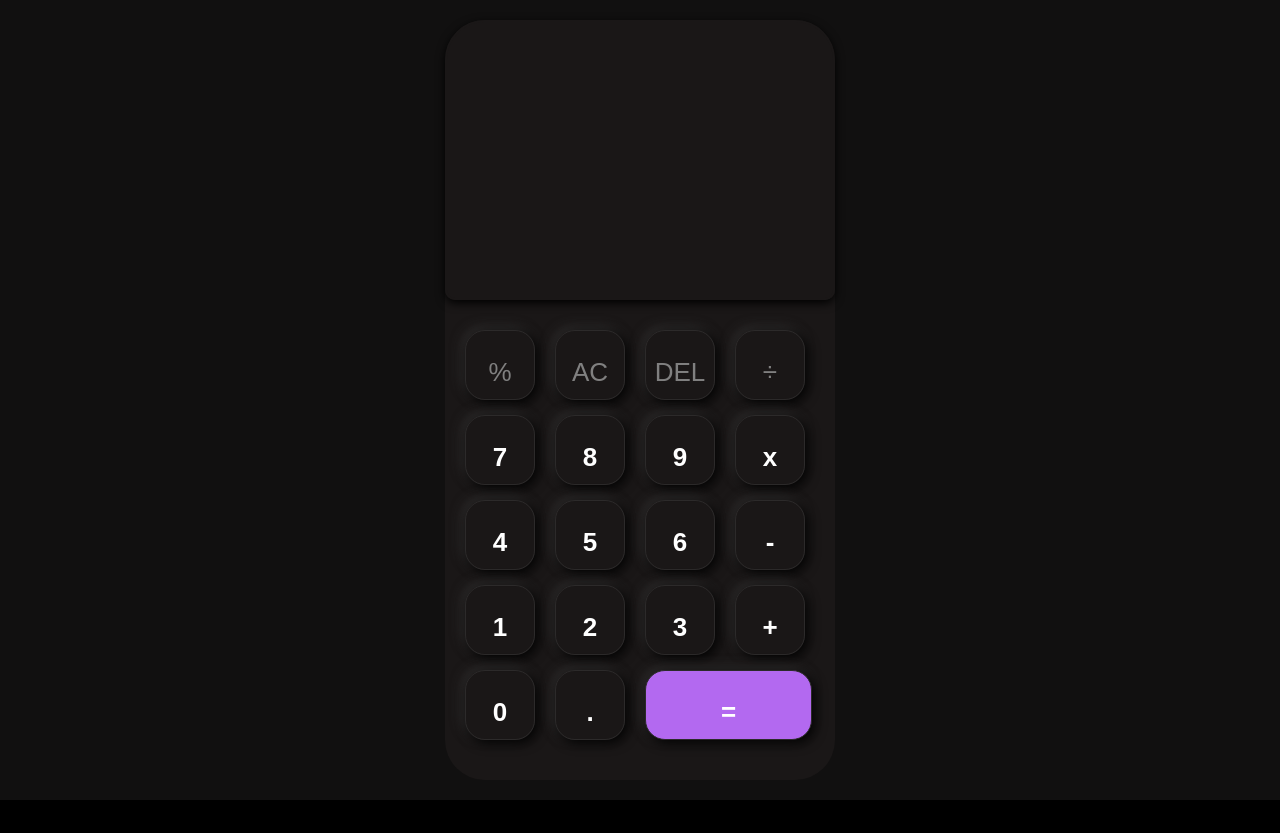
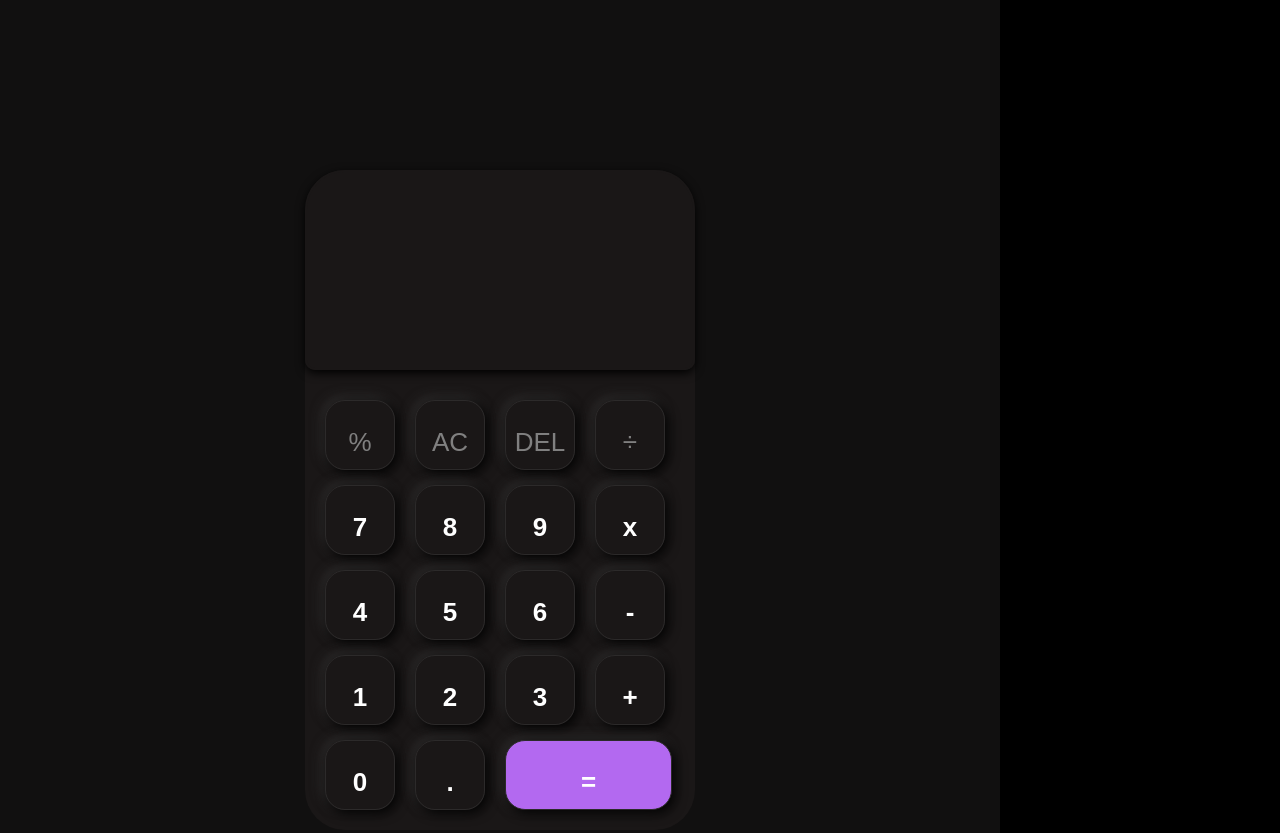
Before and after one commit to Exodia1one/calculator, a plain HTML site: page index.html in a window 1280 px wide. Shown: the top 833 px of the page. Before the commit the page ends 800 px from the top, so only its background shows below. Drawn offline with Linux system fonts and the light colour scheme.

Commit message:
Size update

```diff
--- a/style.css
+++ b/style.css
@@ -12,8 +12,8 @@ body {
 #container {
     background-color: rgb(17, 16, 16);
     display: flex;
-    height: 100vh;
-    width: 100vw;
+    height: 1000px;
+    width: 1000px;
     justify-content: center;
     align-items: center;
 }
@@ -21,7 +21,7 @@ body {
     background-color: rgb(26, 23, 23);
     display: flex;
     flex-direction: column;
-    height: 760px;
+    height: 660px;
     width: 390px;
     min-width: 40px;
     border-radius: 40px;
@@ -46,13 +46,13 @@ body {
     font-size: 36px;
 }
 .chain {
-    margin-bottom: 100px;
+    margin-bottom: 70px;
     margin-right: 25px;
     font-size: 20px;
     color: rgb(179, 105, 240);
 }
 .punchpad {
-    height: 60vh;
+    height: 460px;
 }
 ul {
     display: flex;
```
